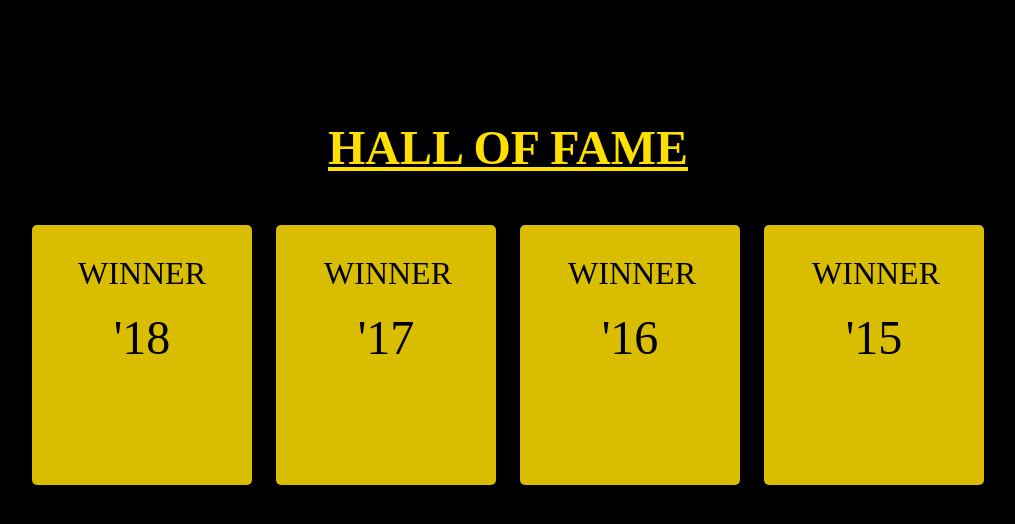
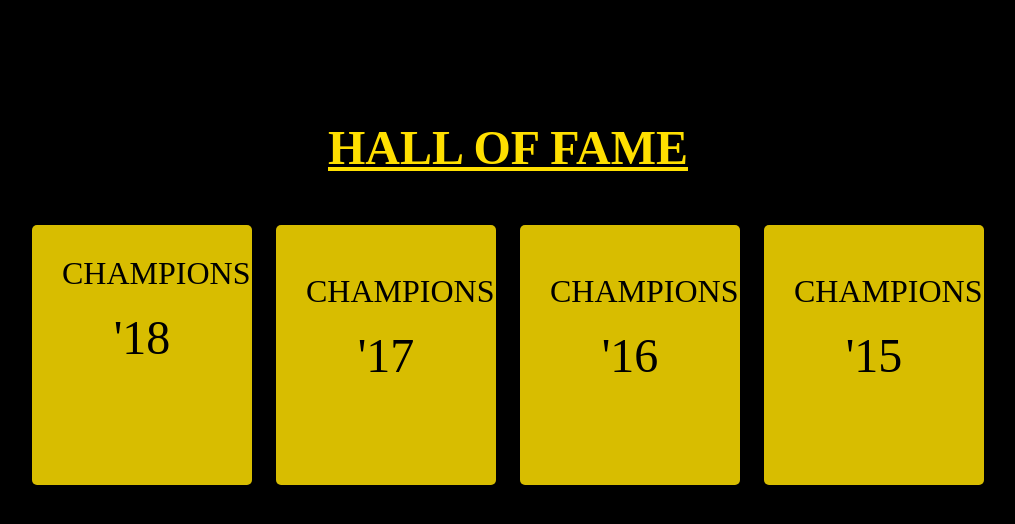
Before and after one commit to sage7978/techaakriti, a plain HTML site: page test1.html in a window 1280 px wide. Shown: the whole page, without its empty margins (132-1147 px from the left). Drawn offline with Linux system fonts and the light colour scheme; a web font is replaced by a local one.

Commit message:
Update test1.html

```diff
--- a/test1.html
+++ b/test1.html
@@ -11,7 +11,7 @@
      <hr>
   <div class='card'>
     <div class='front'>
-      <span class='name'><font size="6">WINNER</font></span>
+      <span class='name'><font size="6">CHAMPIONS</font></span>
       <hr>
       <span class='job'><font size="12">'18</font></span>
     </div>
@@ -22,7 +22,7 @@
   <div class='card'>
     <div class='front'>
       <img src='' class='contact' />
-      <span class='name'><font size="6">WINNER</font></span>
+      <span class='name'><font size="6">CHAMPIONS</font></span>
       <hr>
       <span class='job'><font size="12">'17</font></span>
     </div>
@@ -33,7 +33,7 @@
   <div class='card'>
     <div class='front'>
       <img src='' class='contact' />
-       <span class='name'><font size="6">WINNER</font></span>
+       <span class='name'><font size="6">CHAMPIONS</font></span>
       <hr>
       <span class='job'><font size="12">'16</font></span>
     </div>
@@ -44,7 +44,7 @@
   <div class='card'>
     <div class='front'>
       <img src='' />
-       <span class='name'><font size="6">WINNER</font></span>
+       <span class='name'><font size="6">CHAMPIONS</font></span>
       <hr>
       <span class='job'><font size="12">'15</font></span>
     </div>
```
